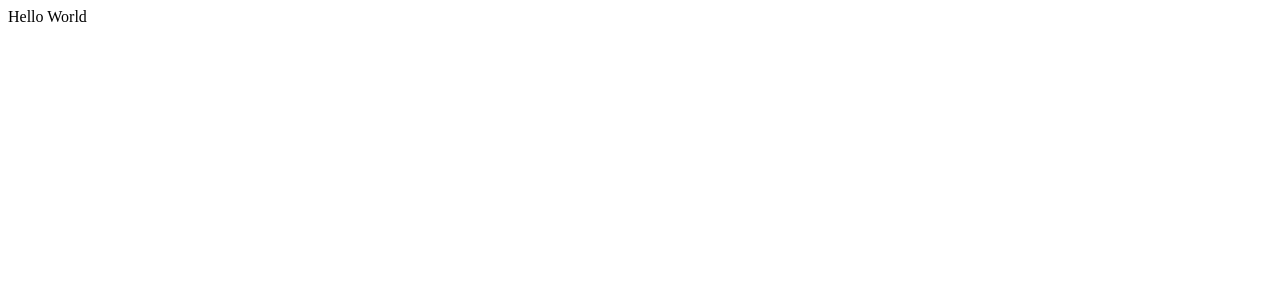
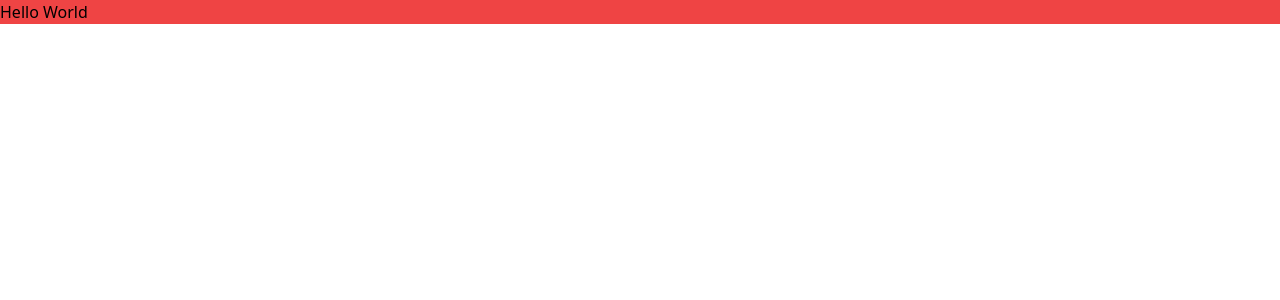
Before and after one commit to Tanya2303/SpacedMind-Tanya, a React (Vite) app in the folder client/: page / in a window 1280 px wide. Shown: the top 300 px of the page. Built offline with nearby package versions, Linux system fonts and the light colour scheme.

Commit message:
Add tailwind css

```diff
--- /dev/null
+++ b/client/postcss.config.cjs
@@ -0,0 +1,6 @@
+module.exports = {
+    plugins: {
+      tailwindcss: {},
+      autoprefixer: {},
+    },
+  }
--- a/client/src/App.jsx
+++ b/client/src/App.jsx
@@ -1,6 +1,6 @@
 function App() {
   return (
-      <div className="App">
+    <div className="bg-red-500">
       Hello World
     </div>
   )
--- /dev/null
+++ b/client/src/index.css
@@ -0,0 +1,3 @@
+@tailwind base;
+@tailwind components;
+@tailwind utilities;
--- a/client/src/main.jsx
+++ b/client/src/main.jsx
@@ -1,6 +1,7 @@
 import React from 'react'
 import ReactDOM from 'react-dom/client'
 import App from './App'
+import './index.css'
 
 ReactDOM.createRoot(document.getElementById('root')).render(
   <React.StrictMode>
--- /dev/null
+++ b/client/tailwind.config.cjs
@@ -0,0 +1,11 @@
+/** @type {import('tailwindcss').Config} */
+module.exports = {
+    content: [
+      "./index.html",
+      "./src/**/*.{js,ts,jsx,tsx}",
+    ],
+    theme: {
+      extend: {},
+    },
+    plugins: [],
+  }
```
Lines whose indentation alone changed are shown as unchanged.
